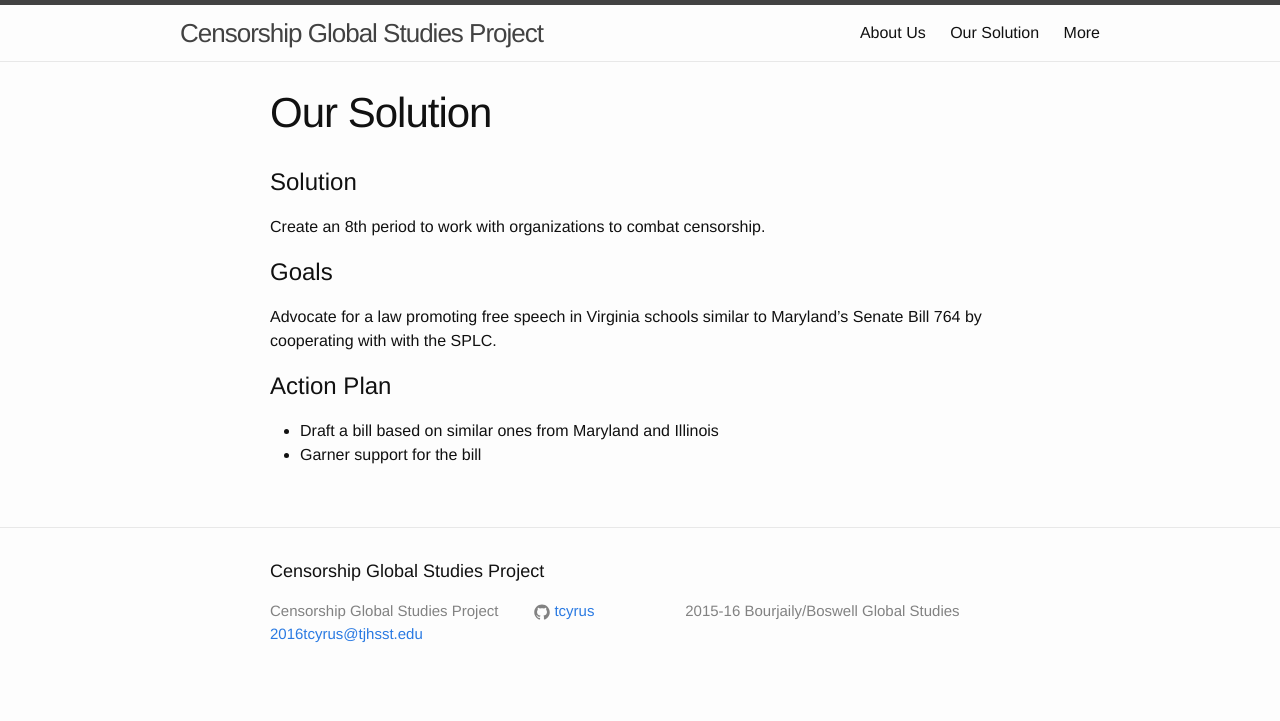
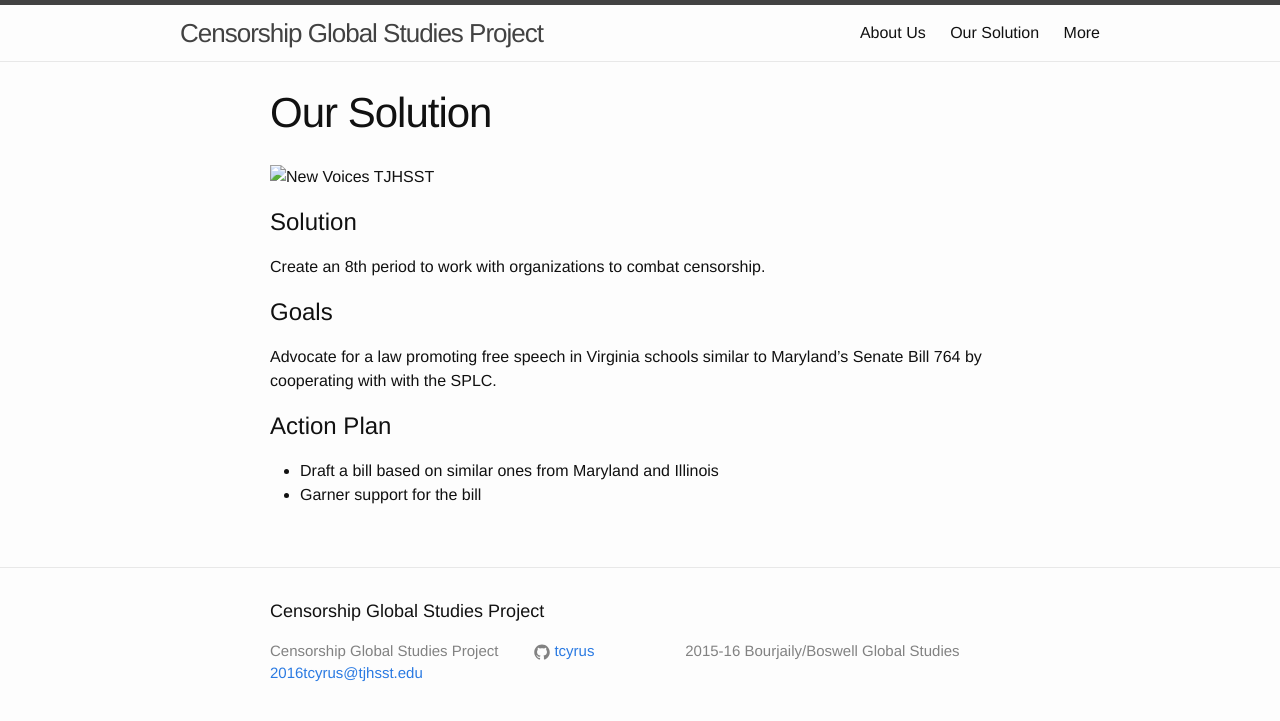
Before and after one commit to tcyrus/global-studies, a Jekyll site: the page built from 02_oursolution.md, in a window 1280 px wide. Shown: the top 721 px of the page. Built offline with Jekyll 4.4.1, drawn with Linux system fonts in a browser that asks for light colours.

Commit message:
Update 02_oursolution.md

```diff
--- a/02_oursolution.md
+++ b/02_oursolution.md
@@ -3,6 +3,7 @@ layout: page
 title: Our Solution
 permalink: /oursolution/
 ---
+![New Voices TJHSST](img/TJHSST.png)
 
 # Solution
 
```
